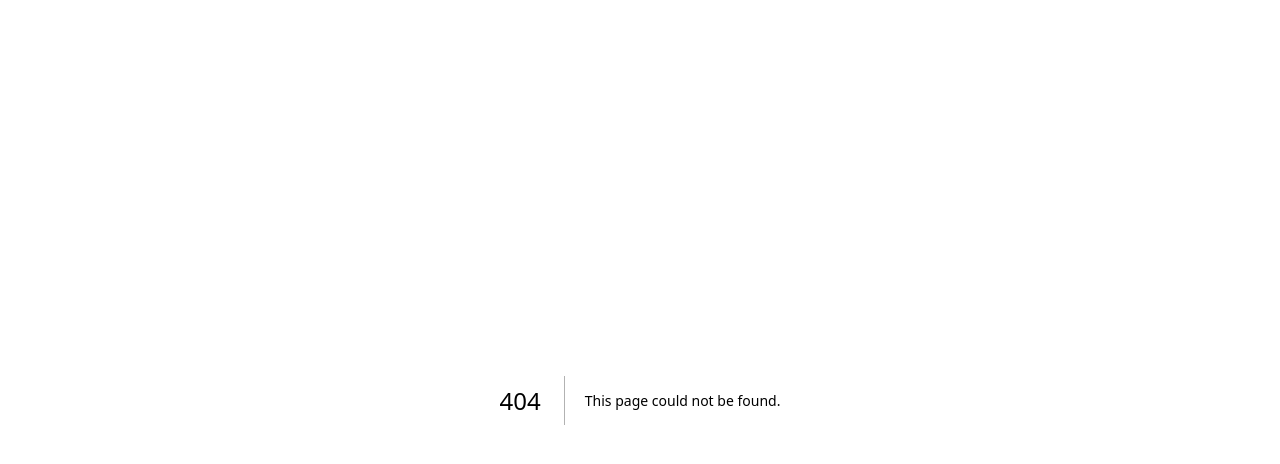
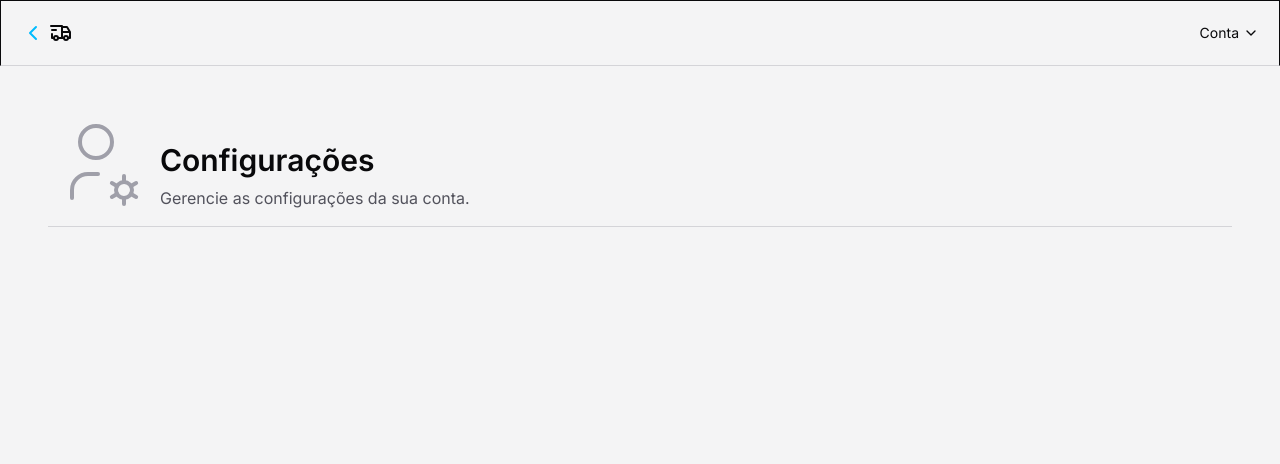
Before and after one commit to Wollace-Buarque/deliveries, a Next.js app in the folder apps/web/: page /account in a window 1280 px wide. Before the commit this address had no page. Shown: the top 464 px of the page. Built offline with nearby package versions, Linux system fonts and the light colour scheme; no server answers.

Commit message:
feat: create AccountPage component with profile data fetching and update form

```diff
--- /dev/null
+++ b/apps/web/src/app/(authenticated)/account/page.tsx
@@ -0,0 +1,27 @@
+import { IconUserCog } from '@tabler/icons-react'
+
+import { Separator } from '@/components/separator'
+import { UpdateProfileForm } from '@/components/update-profile-form/update-profile-form'
+
+import { getProfileData } from '@/app/actions/user'
+
+export default async function AccountPage() {
+  const profileData = await getProfileData()
+
+  return (
+    <main className="container mx-auto p-12">
+      <div className="flex items-end gap-4">
+        <IconUserCog size={96} stroke={1} className="text-zinc-400" />
+
+        <div>
+          <h1 className="text-3xl font-semibold">Configurações</h1>
+          <p className="mt-2 text-zinc-600">Gerencie as configurações da sua conta.</p>
+        </div>
+      </div>
+
+      <Separator />
+
+      {profileData.data && <UpdateProfileForm data={profileData.data} />}
+    </main>
+  )
+}
```
